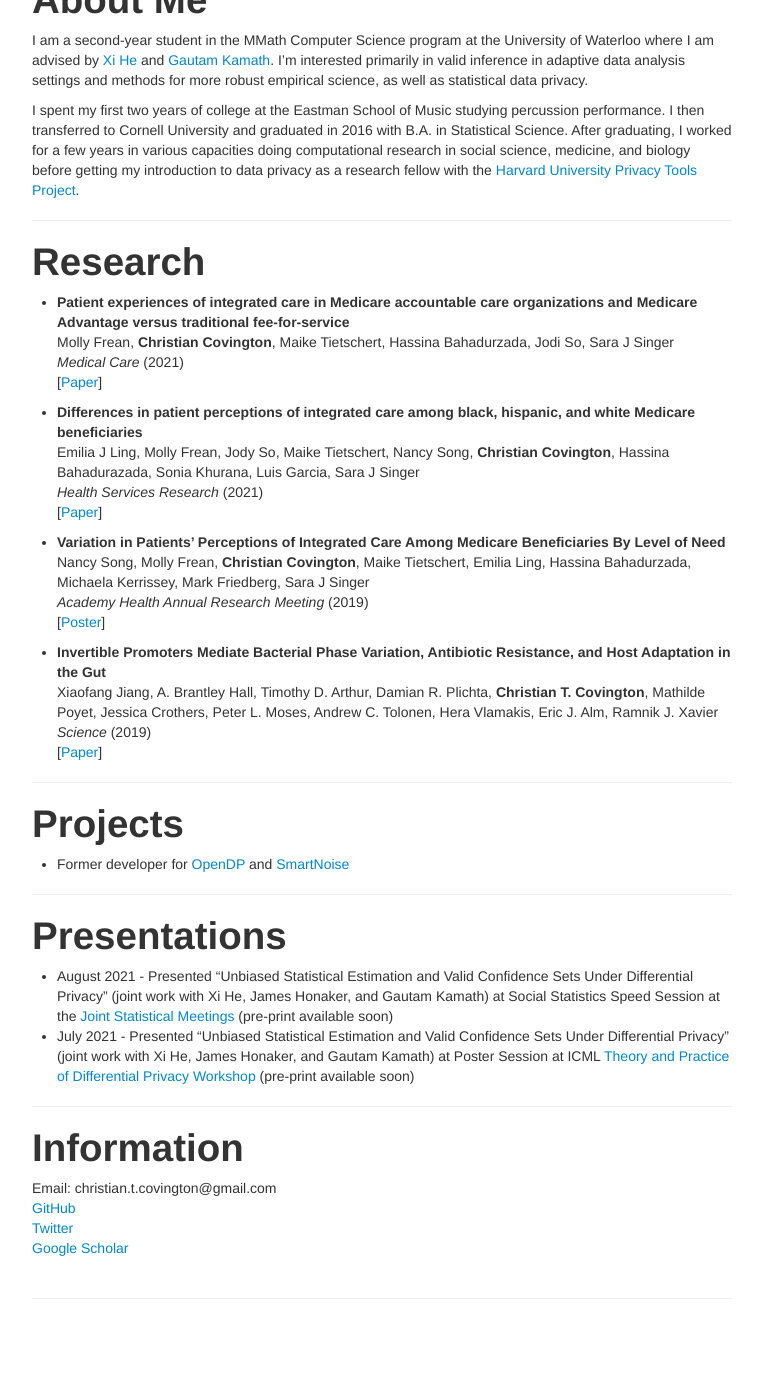
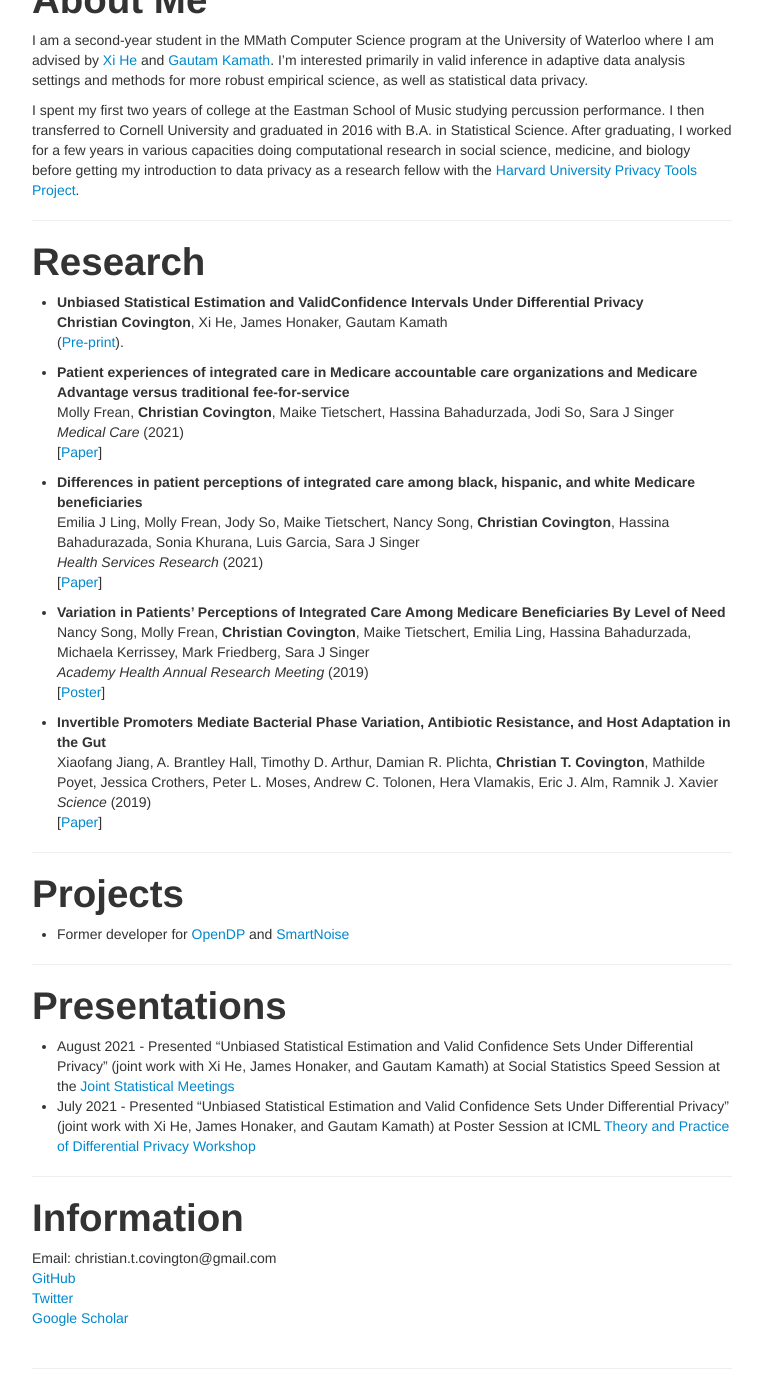
Before and after one commit to ctcovington/ctcovington.github.io, a Jekyll site: the page built from index.md, in a window 1280 px wide and 1400 px high, scrolled down 537 px. Shown: the whole window, without its empty margins (258-1021 px from the left). Built offline with Jekyll 4.4.1, drawn with Linux system fonts in a browser that asks for light colours; before the commit the page ends 1867 px from its top, so only the background shows below that.

Commit message:
add CHHK21 pre-print

```diff
--- a/index.md
+++ b/index.md
@@ -17,6 +17,10 @@ I spent my first two years of college at the Eastman School of Music studying pe
 ---
 
 # Research
+- **Unbiased Statistical Estimation and ValidConfidence Intervals Under Differential Privacy** \\
+**Christian Covington**, Xi He, James Honaker, Gautam Kamath \\
+(<a href="papers/CHHK21.pdf" target="blank_">Pre-print</a>).
+
 - **Patient experiences of integrated care in Medicare accountable care organizations and Medicare Advantage versus traditional fee-for-service** \\
 Molly Frean, **Christian Covington**, Maike Tietschert, Hassina Bahadurzada, Jodi So, Sara J Singer \\
 *Medical Care* (2021) \\
@@ -45,8 +49,8 @@ Xiaofang Jiang, A. Brantley Hall, Timothy D. Arthur, Damian R. Plichta, **Christ
 ---
 
 # Presentations
-- August 2021 - Presented "Unbiased Statistical Estimation and Valid Confidence Sets Under Differential Privacy" (joint work with Xi He, James Honaker, and Gautam Kamath) at Social Statistics Speed Session at the [Joint Statistical Meetings](https://ww2.amstat.org/meetings/jsm/2021/index.cfm) (pre-print available soon)
-- July 2021 - Presented "Unbiased Statistical Estimation and Valid Confidence Sets Under Differential Privacy" (joint work with Xi He, James Honaker, and Gautam Kamath) at Poster Session at ICML [Theory and Practice of Differential Privacy Workshop](https://tpdp.journalprivacyconfidentiality.org/2021/) (pre-print available soon)
+- August 2021 - Presented "Unbiased Statistical Estimation and Valid Confidence Sets Under Differential Privacy" (joint work with Xi He, James Honaker, and Gautam Kamath) at Social Statistics Speed Session at the [Joint Statistical Meetings](https://ww2.amstat.org/meetings/jsm/2021/index.cfm)
+- July 2021 - Presented "Unbiased Statistical Estimation and Valid Confidence Sets Under Differential Privacy" (joint work with Xi He, James Honaker, and Gautam Kamath) at Poster Session at ICML [Theory and Practice of Differential Privacy Workshop](https://tpdp.journalprivacyconfidentiality.org/2021/)
 
 ---
 
```
Also changed, not shown: 3 other files.
